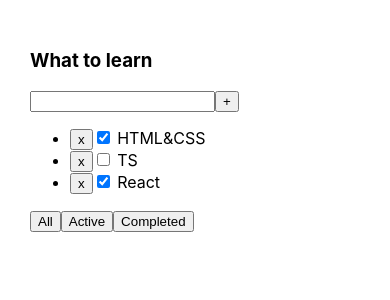
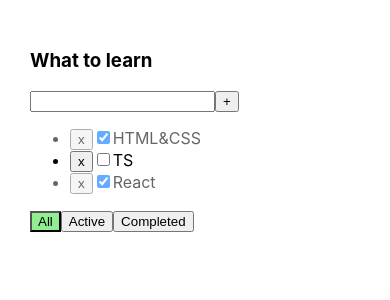
Before and after one commit to AnastasiyaDev97/TodoList, a React (Create React App) app: page / in a window 390 px wide. Shown: the top 300 px of the page. Built offline with nearby package versions, Linux system fonts and the light colour scheme.

Commit message:
add responsive checkbox, css, refactor fn addTask

```diff
--- a/src/App.tsx
+++ b/src/App.tsx
@@ -30,13 +30,18 @@ function App() {
         setFilter(filterValue)
     }
 
-    const addTask = (taskTitle:string)=>{
-        setTasks([{taskId: v1(), taskTitle: taskTitle, isDone: false},...tasks])
+    const addTask = (taskTitle: string) => {
+        setTasks([{taskId: v1(), taskTitle: taskTitle, isDone: false}, ...tasks])
+    }
+    const changeTaskStatus = (taskId: string) => {
+        setTasks(tasks.map(m => m.taskId === taskId ? {...m, isDone: !m.isDone} : m))
     }
     return (
         <div className="App">
             <Todolist title={'What to learn'} tasks={filteredTasks} deleteTask={deleteTask}
-                      changeFilter={changeFilter} addTask={addTask}/>
+                      changeFilter={changeFilter} addTask={addTask}
+                      changeTaskStatus={changeTaskStatus}
+                      filter={filter}/>
         </div>
     );
 }
--- /dev/null
+++ b/src/Todolist.module.css
@@ -0,0 +1,15 @@
+.error {
+    color: red;
+}
+
+.errorInput {
+    border: red 1px solid;
+}
+
+.activeButton {
+    background-color: lightgreen;
+}
+
+.completedTask {
+    opacity: 0.6;
+}
--- a/src/Todolist.tsx
+++ b/src/Todolist.tsx
@@ -1,5 +1,6 @@
 import React, {ChangeEvent, useState, KeyboardEvent} from "react";
 import {filterValuesType, tasksType} from "./App";
+import s from './Todolist.module.css'
 
 type TodolistPropsType = {
     title: string
@@ -7,18 +8,27 @@ type TodolistPropsType = {
     deleteTask: (taskId: string) => void
     changeFilter: (filterValue: filterValuesType) => void
     addTask: (taskTitle: string) => void
+    changeTaskStatus: (taskId: string) => void
+    filter: filterValuesType
 }
 
 export const Todolist = (props: TodolistPropsType) => {
     let [title, setTitle] = useState('')
-
+    let [error, setError] = useState('')
 
     const onChangeHandler = (e: ChangeEvent<HTMLInputElement>) => {
         setTitle(e.currentTarget.value)
+        if (e.currentTarget.value.length > 0) {
+            setError('')
+        }
     }
     const addTaskHandler = () => {
-        props.addTask(title)
-        setTitle('')
+        if (title.trim() !== '') {
+            props.addTask(title)
+            setTitle('')
+        } else {
+            setError('name required')
+        }
     }
     const onKeyPressAddTaskHandler = (e: KeyboardEvent<HTMLInputElement>) => {
         if (e.charCode === 13) {
@@ -34,33 +44,42 @@ export const Todolist = (props: TodolistPropsType) => {
     const changeActiveFilterHandler = () => {
         props.changeFilter('active')
     }
+
     return (
         <div>
             <h3>{props.title}</h3>
             <div>
-                <input value={title} onChange={onChangeHandler} onKeyPress={onKeyPressAddTaskHandler}/>
+                <input value={title} onChange={onChangeHandler} onKeyPress={onKeyPressAddTaskHandler}
+                       className={error ? s.errorInput : ''}/>
                 <button onClick={addTaskHandler}>+</button>
+                {error && <div className={s.error}>{error}</div>}
             </div>
             <ul>
                 {props.tasks.map(m => {
                     const deleteTaskHandler = () => {
                         props.deleteTask(m.taskId)
                     }
+                    const changeTaskStatusHandler = () => {
+                        props.changeTaskStatus(m.taskId)
+                    }
                     return (
-                        <li key={m.taskId}>
+                        <li key={m.taskId} className={m.isDone ? s.completedTask : ''}>
                             <button onClick={
                                 deleteTaskHandler}>x
                             </button>
-                            <input type="checkbox" checked={m.isDone}/> <span>{m.taskTitle}</span></li>
+                            <input type="checkbox" checked={m.isDone} onClick={changeTaskStatusHandler}/>
+                            <span>{m.taskTitle}</span></li>
                     )
                 })}
             </ul>
             <div>
-                <button onClick={changeAllFilterHandler}>All
+                <button onClick={changeAllFilterHandler} className={props.filter === 'all' ? s.activeButton : ''}>All
                 </button>
-                <button onClick={changeActiveFilterHandler}>Active
+                <button onClick={changeActiveFilterHandler}
+                        className={props.filter === 'active' ? s.activeButton : ''}>Active
                 </button>
-                <button onClick={changeCompletedFilterHandler}>Completed
+                <button onClick={changeCompletedFilterHandler}
+                        className={props.filter === 'completed' ? s.activeButton : ''}>Completed
                 </button>
             </div>
         </div>
```
